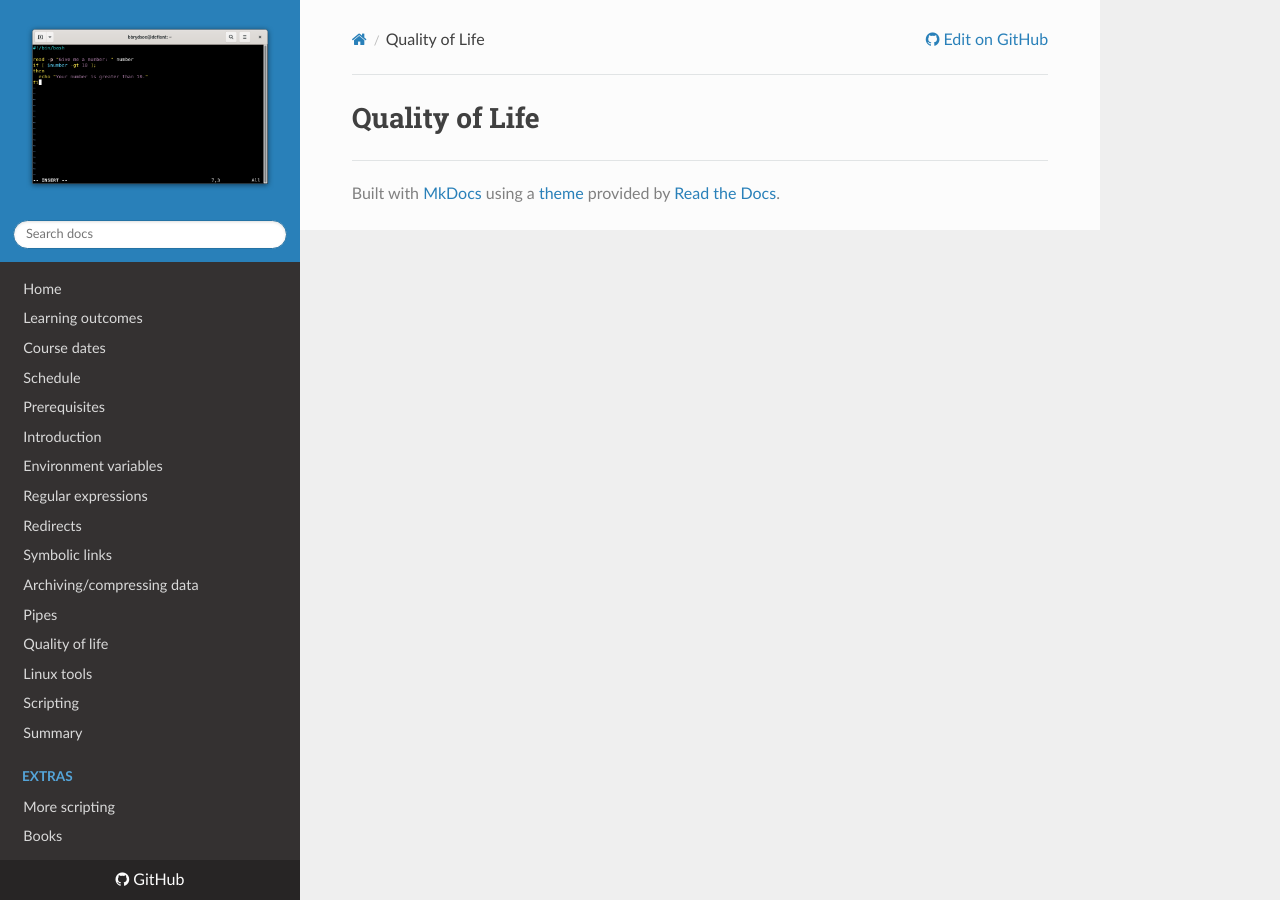
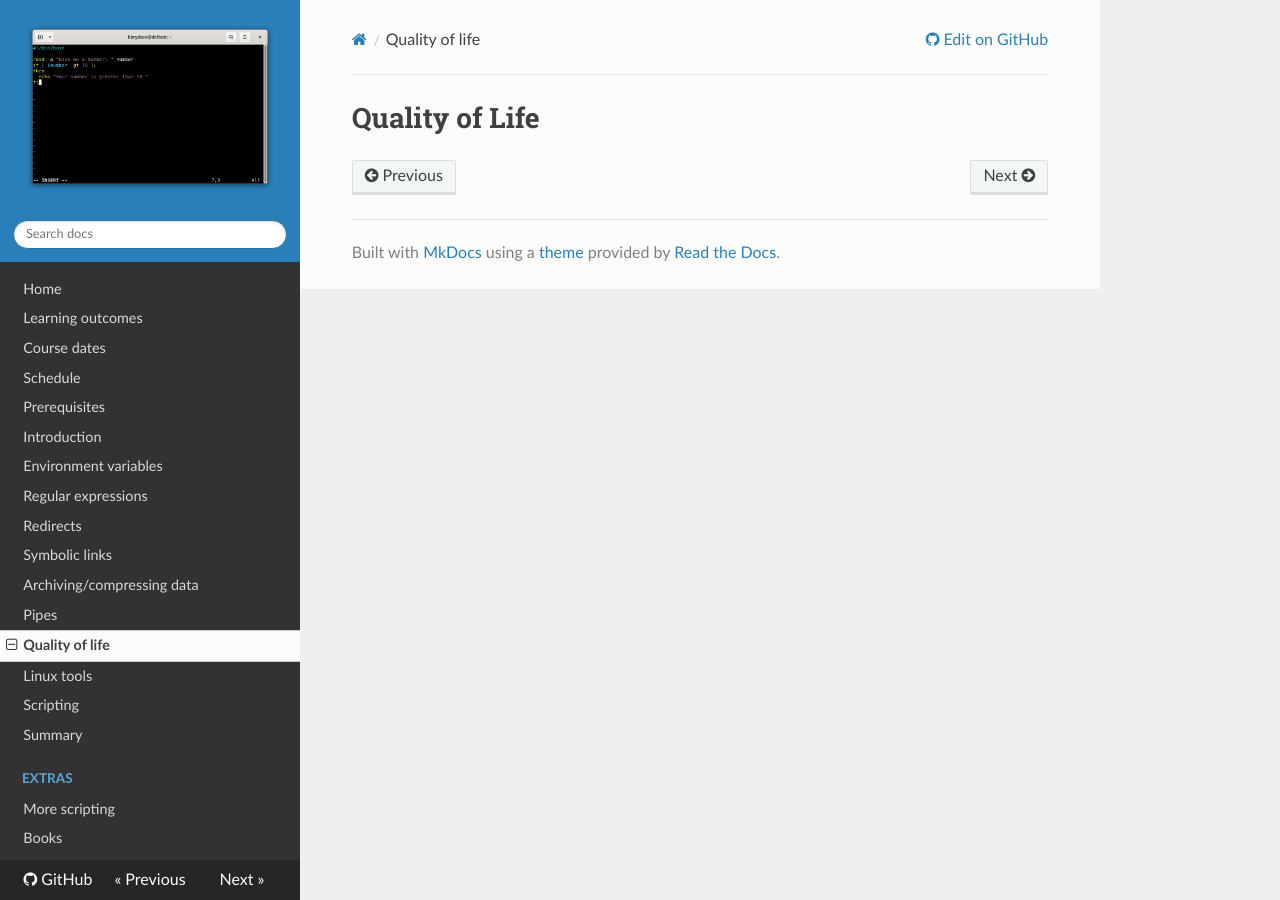
Before and after one commit to UPPMAX/linux-command-line-201, an MkDocs documentation site: the page built from docs/sessions/qual.md, in a window 1280 px wide. Built offline with MkDocs 1.6.1, drawn with Linux system fonts in a browser that asks for light colours; nearby versions of some CDN libraries; part of the change alters nothing that is shown.

```diff
--- a/mkdocs.yml
+++ b/mkdocs.yml
@@ -42,16 +42,16 @@ nav:
   - Course dates: course_dates.md
   - Schedule: schedule.md
   - Prerequisites: prerequisites.md
-  - Introduction: intro.md
-  - Environment variables: env_vars.md
-  - Regular expressions: reg_exp.md
-  - Redirects: redirects.md
-  - Symbolic links: symlinks.md
-  - Archiving/compressing data: arch.md
-  - Pipes: pipes.md
-  - Quality of life: qual.md
-  - Linux tools: tools.md
-  - Scripting: scripting.md
+  - Introduction: sessions/intro.md
+  - Environment variables: sessions/env_vars.md
+  - Regular expressions: sessions/reg_exp.md
+  - Redirects: sessions/redirects.md
+  - Symbolic links: sessions/symlinks.md
+  - Archiving/compressing data: sessions/arch.md
+  - Pipes: sessions/pipes.md
+  - Quality of life: sessions/qual.md
+  - Linux tools: sessions/tools.md
+  - Scripting: sessions/scripting.md
   - Summary: summary.md
   - Extras:
     - More scripting: more_script.md
```
